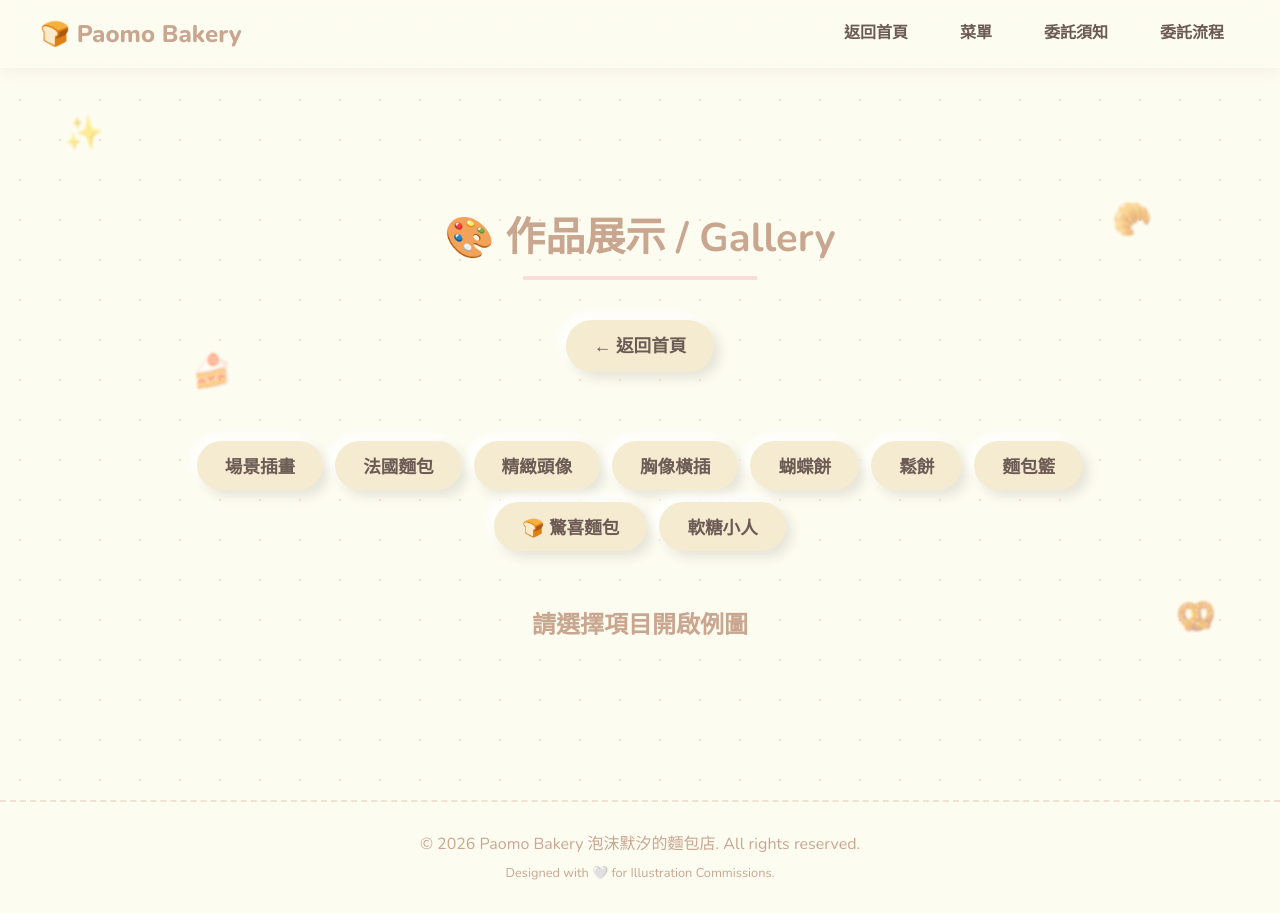
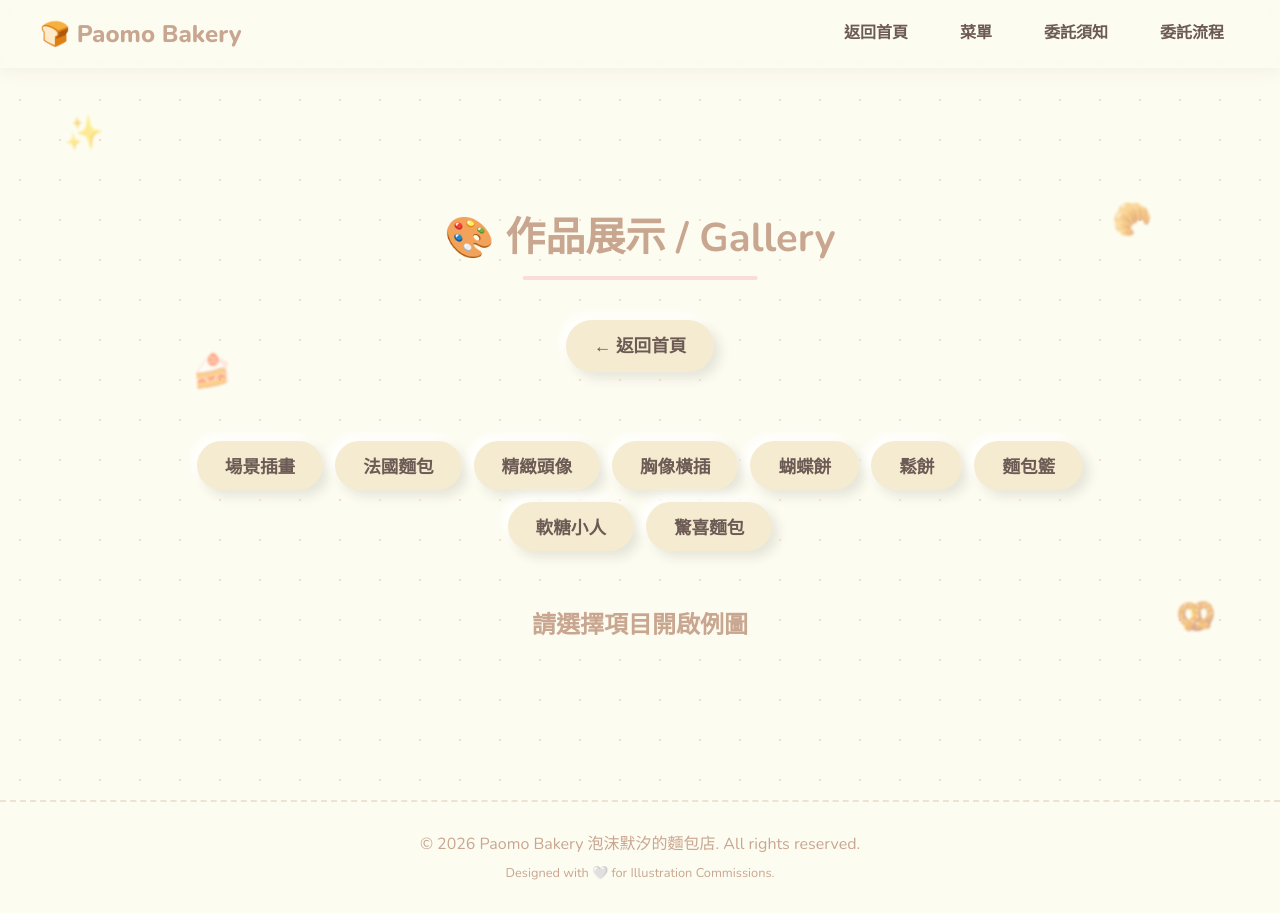
Before and after one commit to lhx061118-collab/commission, a website: page gallery.html in a window 1280 px wide. Drawn offline with nearby package versions, Linux system fonts and the light colour scheme.

Commit message:
Update gallery.html

```diff
--- a/gallery.html
+++ b/gallery.html
@@ -642,10 +642,6 @@
         "category": "麵包籃"
     },
     {
-        "src": "驚喜麵包/sample1.png",
-        "category": "驚喜麵包"
-    },
-    {
         "src": "軟糖小人/1.mp4",
         "category": "軟糖小人"
     },
@@ -773,7 +769,7 @@
             const categories = [...new Set(galleryItems.map(item => item.category))];
 
             nav.innerHTML = categories.map(cat => {
-                const label = (cat === '驚喜麵包') ? '🍞 驚喜麵包' : cat;
+                const label = (cat === '驚喜麵包') ? '驚喜麵包' : cat;
                 return `<button class="neu-button" onclick="filterGallery(this, '${cat}')">${label}</button>`;
             }).join('');
 
```
